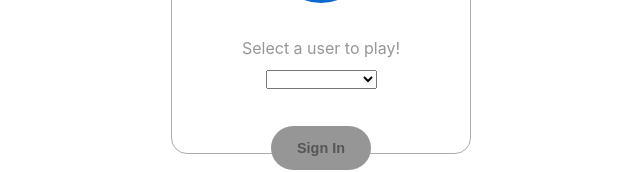
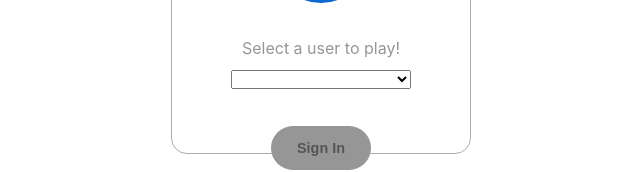
Before and after one commit to nickperdomo/reactnd-would-you-rather, a React (Create React App) app: page /signin in a window 1280 px wide. Shown: the part 264-436 px from the top of the page, without its empty margins (319-959 px from the left). Built offline with nearby package versions, Linux system fonts and the light colour scheme.

Commit message:
fix: Prevent select menu from jumping around

```diff
--- a/src/views/SignIn.scss
+++ b/src/views/SignIn.scss
@@ -14,6 +14,7 @@
   form {
     select {
       display: block;
+      min-width: 180px;
       margin: 0 auto 1.5em auto;
     }
   }
```
